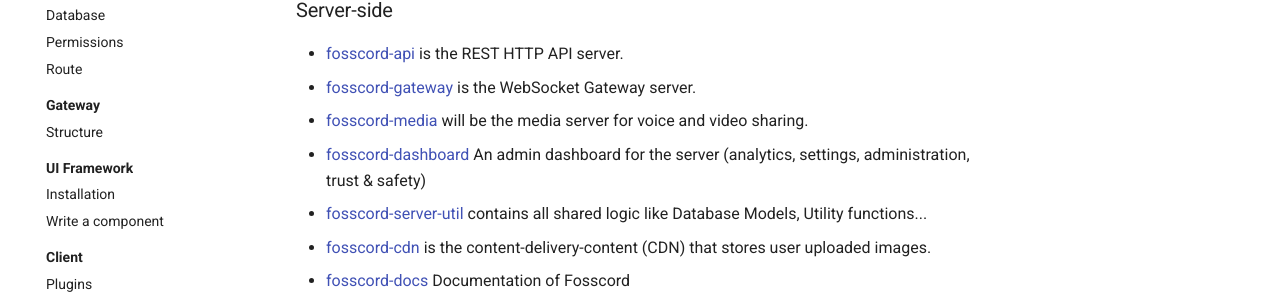
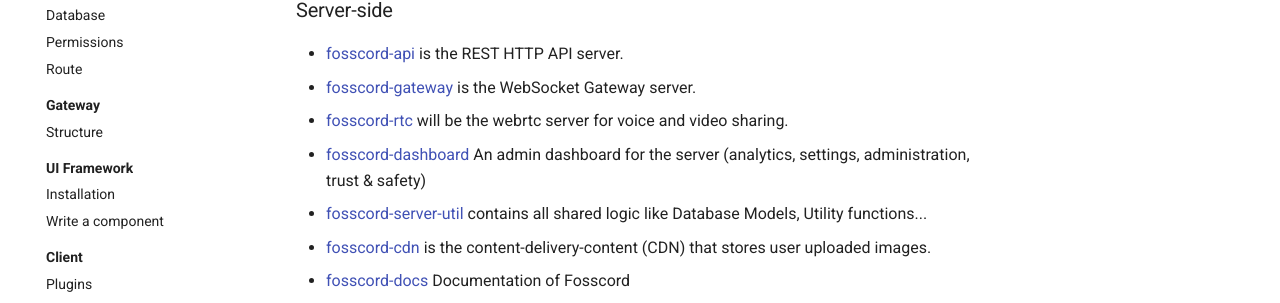
Before and after one commit to spacebarchat/docs, an MkDocs documentation site: the page built from docs/ressources.md, in a window 1280 px wide and 1282 px high. Shown: the part 293-596 px from the top of the window. Built offline with MkDocs 1.6.1 and Material for MkDocs 9.7.7, drawn with Linux system fonts in a browser that asks for light colours; comment, search, counter and statistics services are not loaded.

Commit message:
Update ressources.md

```diff
--- a/docs/ressources.md
+++ b/docs/ressources.md
@@ -6,7 +6,7 @@
 
 -   [fosscord-api](https://github.com/fosscord/fosscord-api) is the REST HTTP API server.
 -   [fosscord-gateway](https://github.com/fosscord/fosscord-gateway) is the WebSocket Gateway server.
--   [fosscord-media](https://github.com/fosscord/fosscord-media) will be the media server for voice and video sharing.
+-   [fosscord-rtc](https://github.com/fosscord/fosscord-rtc) will be the webrtc server for voice and video sharing.
 -   [fosscord-dashboard](https://github.com/fosscord/fosscord-dashboard) An admin dashboard for the server (analytics, settings, administration, trust & safety)
 -   [fosscord-server-util](https://github.com/fosscord/fosscord-server-util) contains all shared logic like Database Models, Utility functions...
 -   [fosscord-cdn](https://github.com/fosscord/fosscord-cdn) is the content-delivery-content (CDN) that stores user uploaded images.
```
